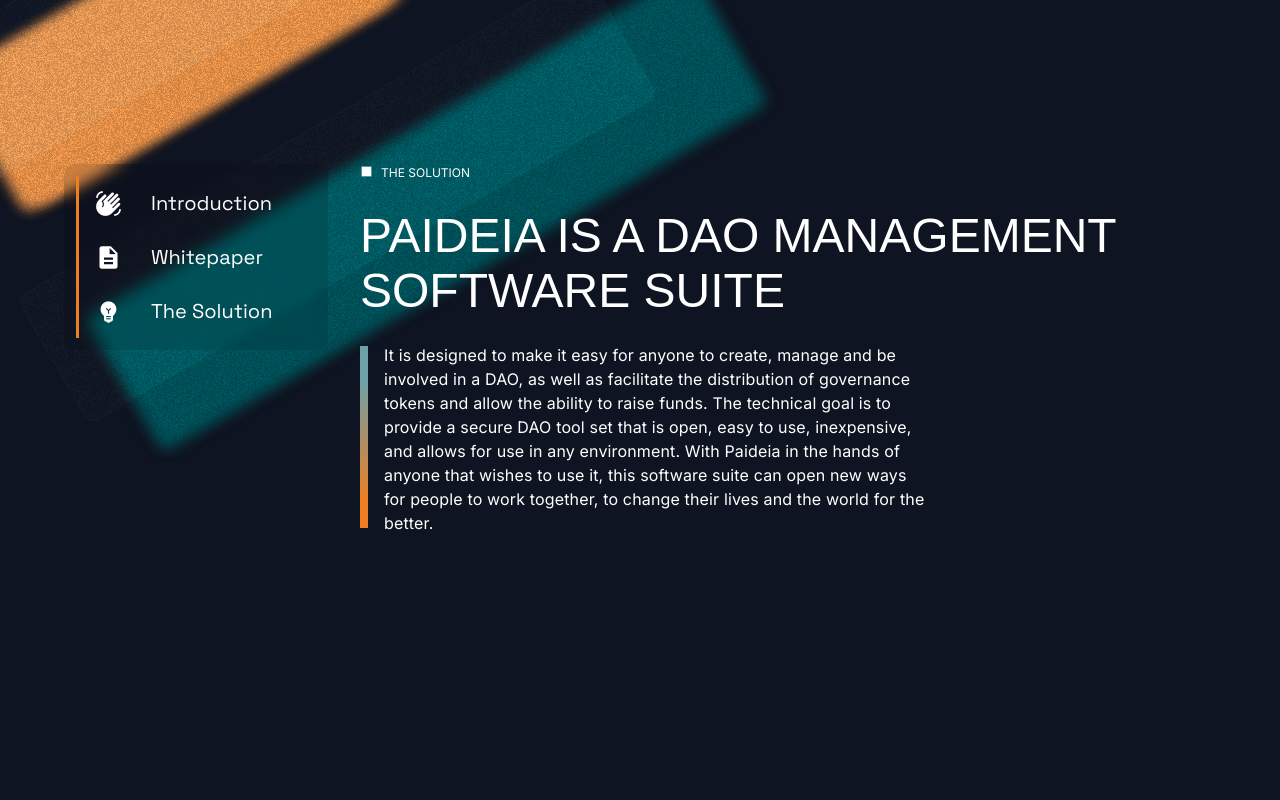
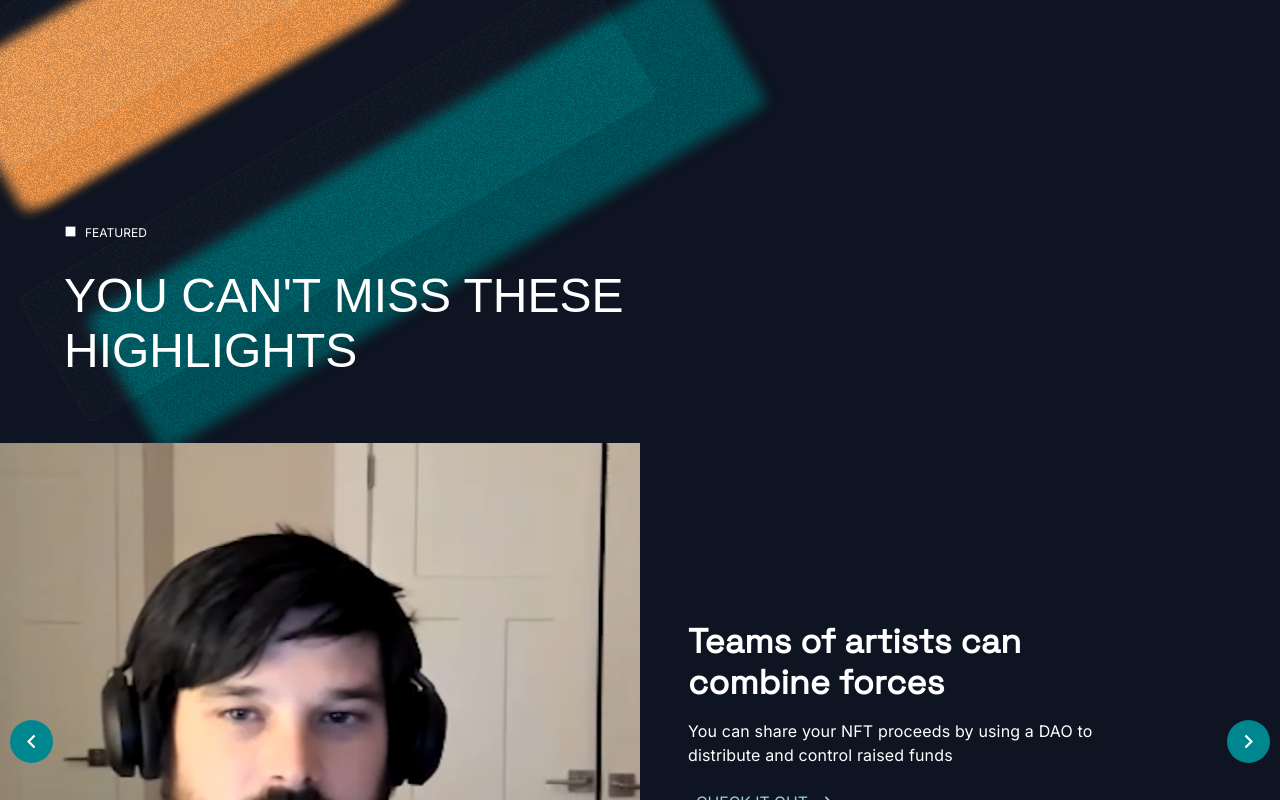
Before and after one commit to paideiadao/paideia-frontend, a Next.js app: page /projects in a window 1280 px wide. Shown: the part 960-1760 px from the top of the page. Built offline with nearby package versions, Linux system fonts and the light colour scheme; a web font is replaced by a local one.

Commit message:
update in page nav, bugfix in cardslider

```diff
--- a/components/PageNav.tsx
+++ b/components/PageNav.tsx
@@ -90,12 +90,8 @@ const PageNav: FC<IPageNav> = ({ navLinks, children }) => {
 
     const visibleHeight = window.innerHeight
     const barElement = document.getElementById('navPositionBar')
-    let barHeight = 0
-    let sliderHeight = 0
-    if (barElement) {
-      barHeight = barElement?.getBoundingClientRect().height
-      sliderHeight = visibleHeight / totalHeight * barHeight
-    }
+    const barHeight = barElement?.getBoundingClientRect().height
+    const sliderHeight = visibleHeight / totalHeight * barHeight
 
     setSliderSx({
       ...sliderSx,
@@ -171,7 +167,6 @@ const PageNav: FC<IPageNav> = ({ navLinks, children }) => {
     const interval = setInterval(() => {
       handleResize();
     }, 200);
-
     return () => clearInterval(interval);
   }, []);
 
--- a/components/layout/Header.tsx
+++ b/components/layout/Header.tsx
@@ -96,6 +96,10 @@ function ScrollTop(props: { children: React.ReactNode }) {
 export default function Header() {
   const [navbarOpen, setNavbarOpen] = React.useState(false);
   const { inPageNav } = useContext(PageNavContext)
+
+  const router = useRouter();
+
+  console.log(router.asPath)
 
   const checkWide = useMediaQuery('(min-width:1100px)')
 
--- a/pages/projects.tsx
+++ b/pages/projects.tsx
@@ -1,7 +1,6 @@
 
 import React, { FC } from 'react';
 import PageHeader from "@components/PageHeader";
-import PageNav from "@components/PageNav";
 import {
   Typography,
   Grid,
@@ -9,29 +8,9 @@ import {
   Box,
 } from "@mui/material";
 import Image from "next/image";
+import Highlights from '@components/Highlights';
 import SectionHeading from "@components/SectionHeading";
 import { DarkTheme } from "@theme/theme";
-
-const navLinks = [
-  {
-    name: "Introduction",
-    icon: "waving_hand",
-    link: "sponsored",
-    position: undefined,
-  },
-  {
-    name: "Whitepaper",
-    icon: "description",
-    link: "feedback",
-    position: undefined,
-  },
-  {
-    name: "The Solution",
-    icon: "emoji_objects",
-    link: "activedaos",
-    position: undefined,
-  },
-];
 
 export default function Projects() {
   return (
@@ -44,8 +23,9 @@ export default function Projects() {
         subTitleOne="Find all the projects launched on"
         subTitleTwo="Paideia and new ones coming soon. "
       />
+      <Highlights />
       <Container sx={{ px: "24px", py: '60px' }} id="navContainer">
-        <PageNav navLinks={navLinks}>
+
           <Box component="section" id="sponsored">
 
           </Box>
@@ -65,7 +45,7 @@ export default function Projects() {
             </SectionHeading>
           </Box>
 
-        </PageNav>
+
       </Container>
     </>
   );
```
Also changed, not shown: components/CardSlider.tsx (+4 -3 lines), components/Highlights.tsx (renamed from components/landing/Highlights.tsx).
